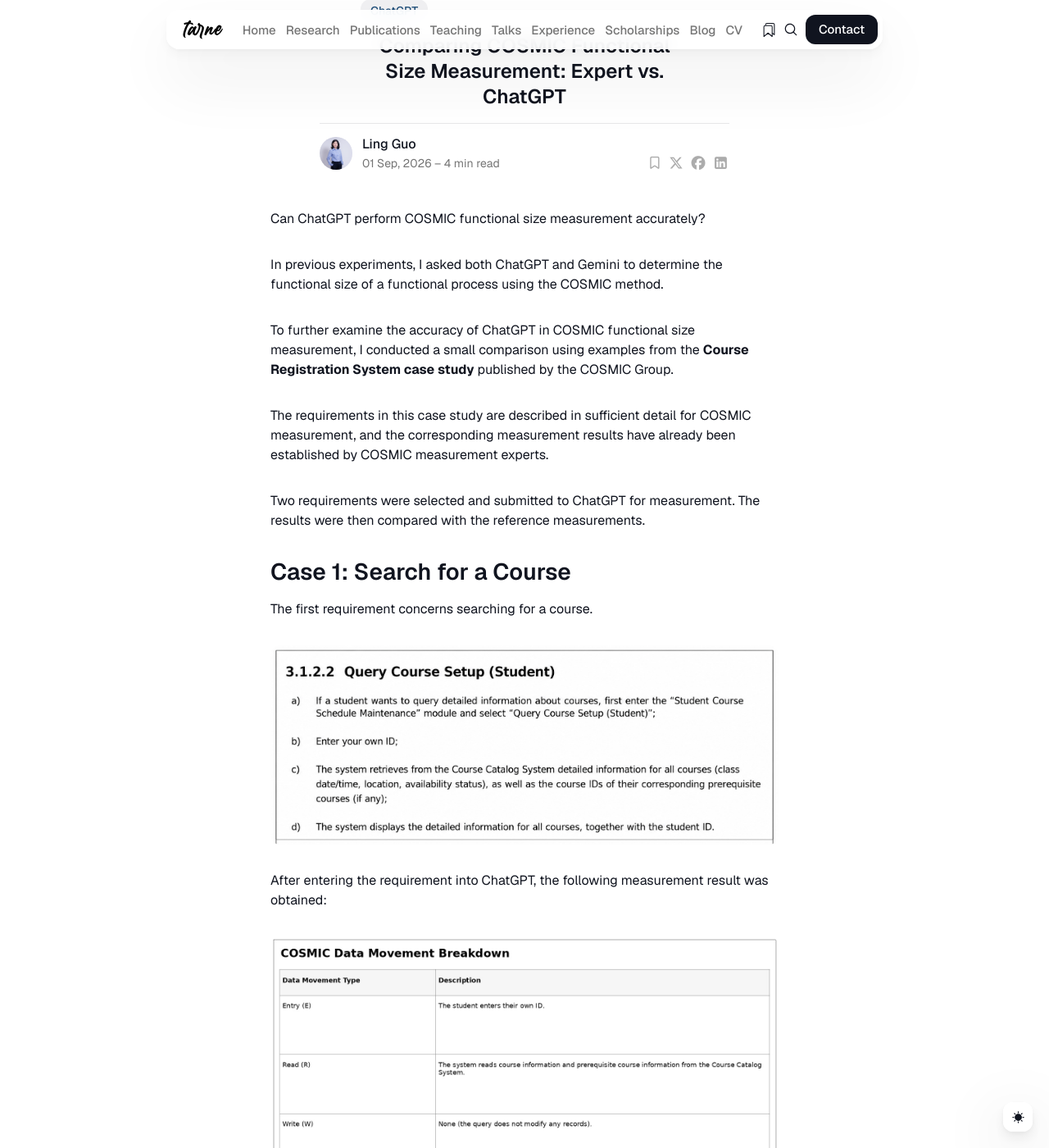
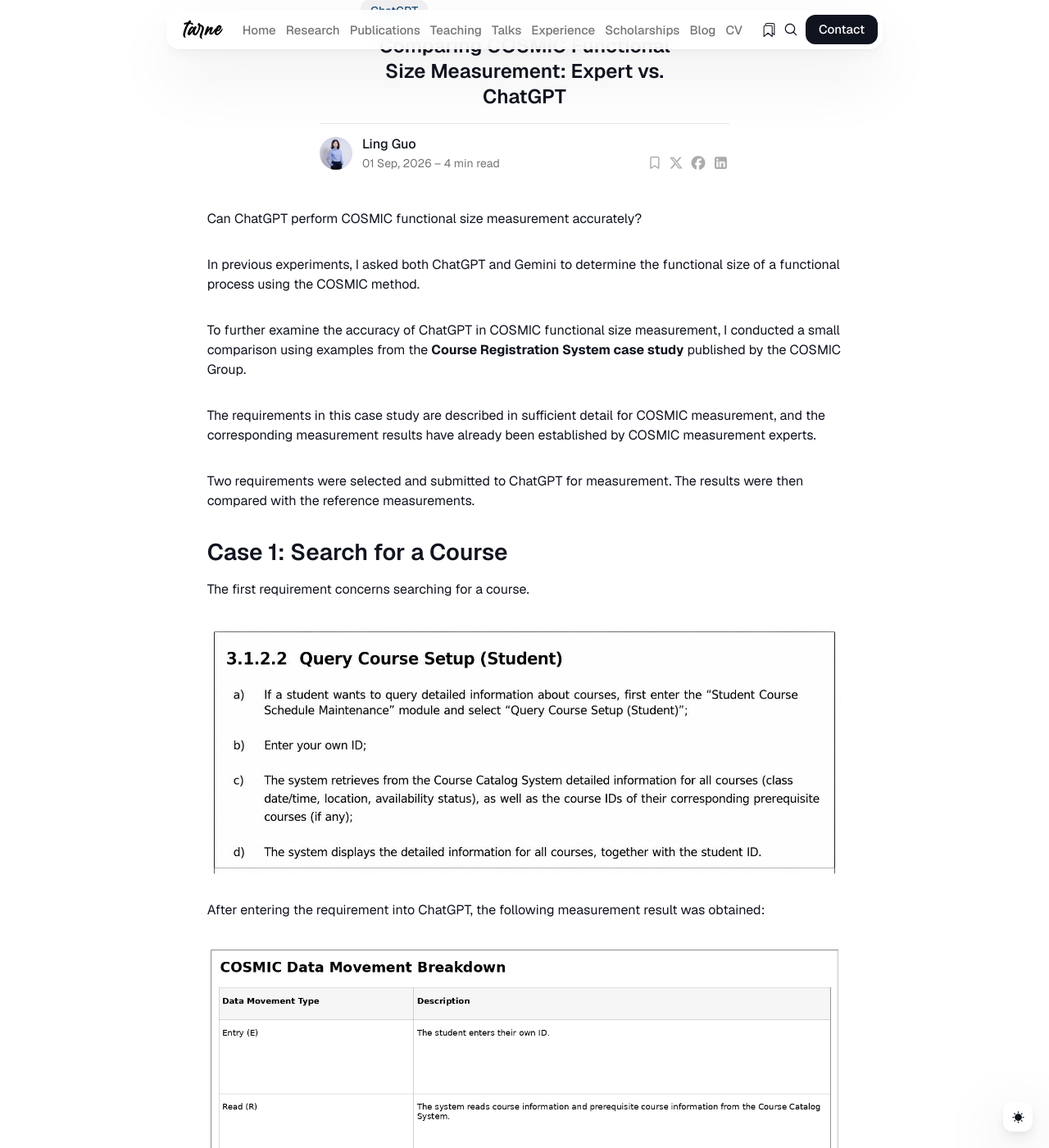
Before and after one commit to lingguo-research/lingguo-tarne, a Jekyll site: the page built from _posts/2026-09-01-cosmic-expert-vs-chatgpt.md, in a window 1280 px wide and 1400 px high, scrolled down 195 px. Shown: the whole window at 82% size. Built offline with Jekyll 4.4.1, drawn with Linux system fonts in a browser that asks for light colours; nearby versions of some CDN libraries.

Commit message:
Update main.scss

```diff
--- a/css/main.scss
+++ b/css/main.scss
@@ -159,3 +159,44 @@ a {
     color: #1F4E79;
   }
 }
+
+/* Wider Blog Post Layout on Desktop */
+
+.post,
+.post__content,
+.post__inner,
+.post-page {
+  max-width: 920px;
+}
+
+.single-post .container,
+.post .container {
+  max-width: 1100px;
+}
+
+/* Article body */
+.post__content,
+.post-content,
+.page__content {
+  width: 100%;
+  max-width: 920px;
+  margin-left: auto;
+  margin-right: auto;
+}
+
+/* Images scale with article width */
+.post__content img,
+.post-content img,
+.page__content img {
+  max-width: 100%;
+  height: auto;
+}
+
+/* Keep mobile readable */
+@media (max-width: 900px) {
+  .post__content,
+  .post-content,
+  .page__content {
+    max-width: 100%;
+  }
+}
```
